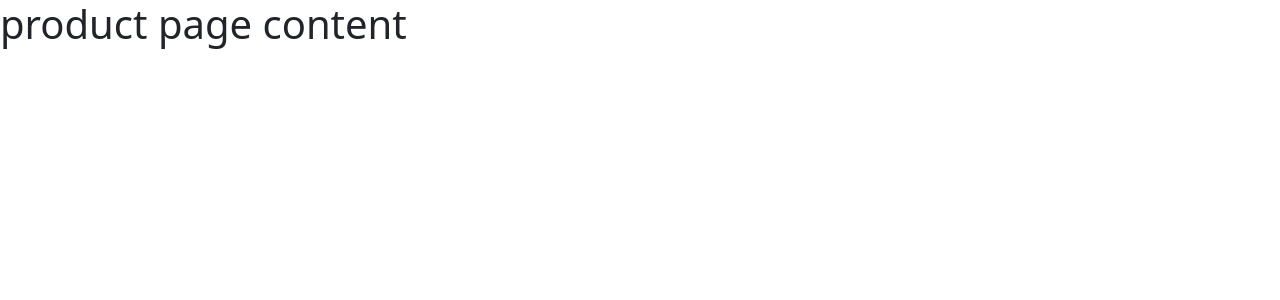
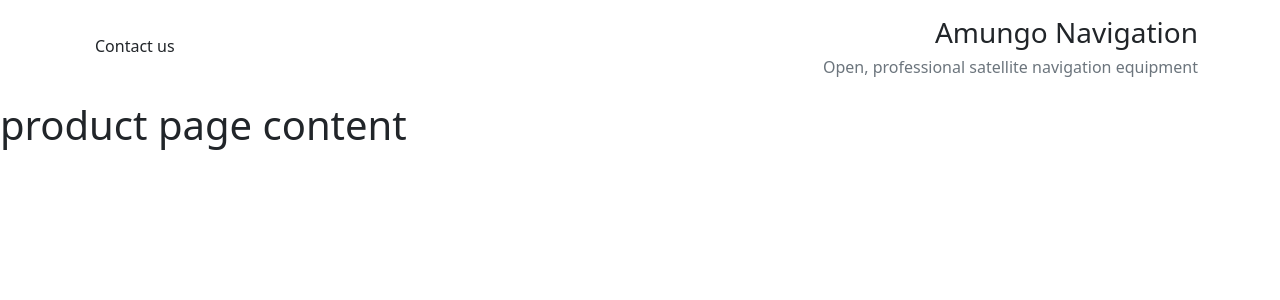
Before and after one commit to BreachAndHole/amungo-navigation-landing, a Django app: template amungo/website/templates/website/product.html in a window 1280 px wide. Shown: the top 300 px of the page. Run offline with Django 4.2, Linux system fonts and the light colour scheme; the template is opened without the code that fills it, so the values that code supplies are empty.

Commit message:
header added

```diff
--- a/amungo/website/templates/website/base.html
+++ b/amungo/website/templates/website/base.html
@@ -13,6 +13,21 @@
           crossorigin="anonymous">
 </head>
 <body>
+
+<!--Page Header-->
+<div class="container">
+<!--    d-flex flex-column justify-content-end -->
+    <header class="d-flex py-3 row">
+        <div class="col d-flex align-items-center">
+            <a href="{% url 'home_page' %}#contactForm" class="btn"><h6>Contact us</h6></a>
+        </div>
+        <div class="col">
+            <a href="{% url 'home_page' %}" class="text-end text-decoration-none text-dark"><h3>Amungo Navigation</h3></a>
+            <h6 class="text-end text-muted">Open, professional satellite navigation equipment</h6>
+        </div>
+    </header>
+</div>
+
 {% block content %}
 {% endblock content %}
 
```
